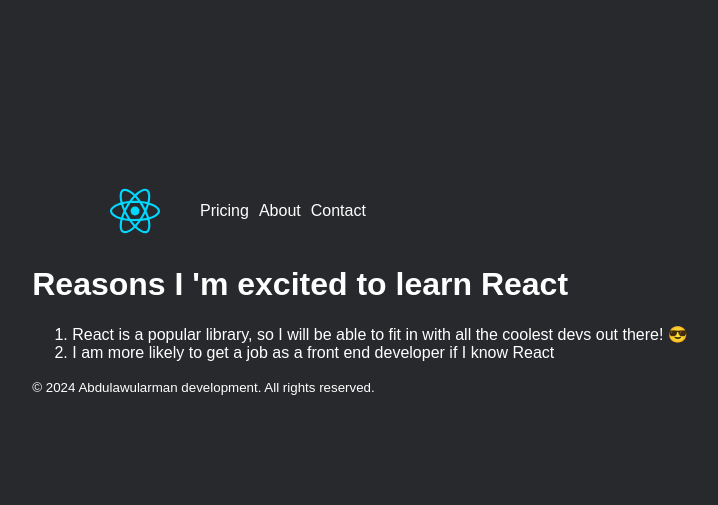
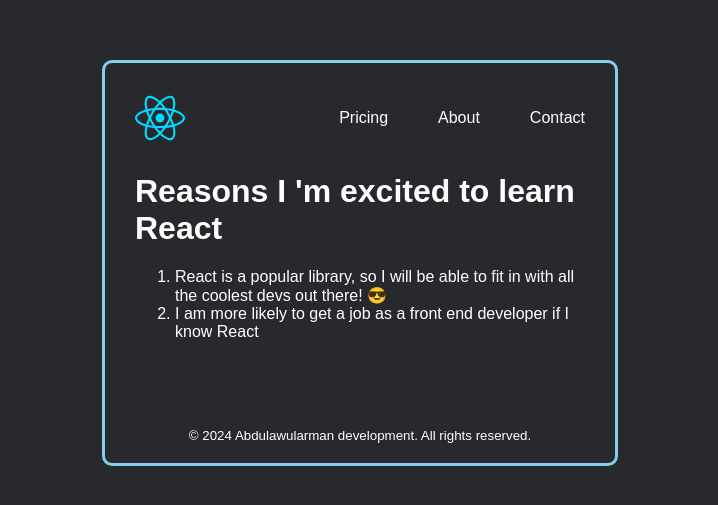
Before and after one commit to Abdul-Awul-Arman/Learning-in-workspace, a React (Vite) app in the folder React.js/: page / in a window 1280 px wide. Shown: the part 137-642 px from the top of the page, without its empty margins (280-998 px from the left). Built offline with nearby package versions, Linux system fonts and the light colour scheme.

Commit message:
complete first project of scrimba course

```diff
--- a/React.js/src/App.jsx
+++ b/React.js/src/App.jsx
@@ -9,11 +9,11 @@
 
 const App = () => {
   return (
-    <>
+    <div className='card'>
     <Header/>
     <Main/>
     <Footer/>
-    </>
+    </div>
   );
 }
 
--- a/React.js/src/Header.jsx
+++ b/React.js/src/Header.jsx
@@ -4,7 +4,7 @@
 const Header = () => {
     return (
         <header>
-            <img src={ReactLogo} width="50px" alt="ReactLogo" />
+            <img src={ReactLogo} className="react-logo" alt="ReactLogo" />
             <nav >
                 <ul className="nav-list">
                 <li>Pricing</li>
--- a/React.js/src/index.css
+++ b/React.js/src/index.css
@@ -1,12 +1,24 @@
 body {
-  padding: 20px;
   font-family: Arial, Helvetica, sans-serif;
   background: #27292c;
   color: white;
   display: flex;
   height: 100vh;
+  width: 100vw;
   justify-content: center;
   align-items: center;
+  margin: 0 0 0 0;
+
+}
+
+.card{
+  width: 450px;
+  height: 400px;
+  padding-inline: 30px;
+  display: flex;
+  flex-direction: column;
+  border: solid skyblue;
+  border-radius: 10px;
 }
 
 h1 {
@@ -16,11 +28,26 @@
 .nav-list{
   list-style: none;
   display: flex;
-  gap: 10px;
+  gap: 50px;
 }
 
 header{
-  width: 500px;
+  width: 100%;
   display: flex;
-  margin-inline: auto;
+  justify-content: space-between;
+  padding-top: 30px;
+
 }
+
+.react-logo{
+  width: 50px;
+}
+
+footer{
+  height: 100%;
+  width: 100%;
+  margin-top: 50px;
+
+  display: grid;
+  place-content: center;
+}
```
